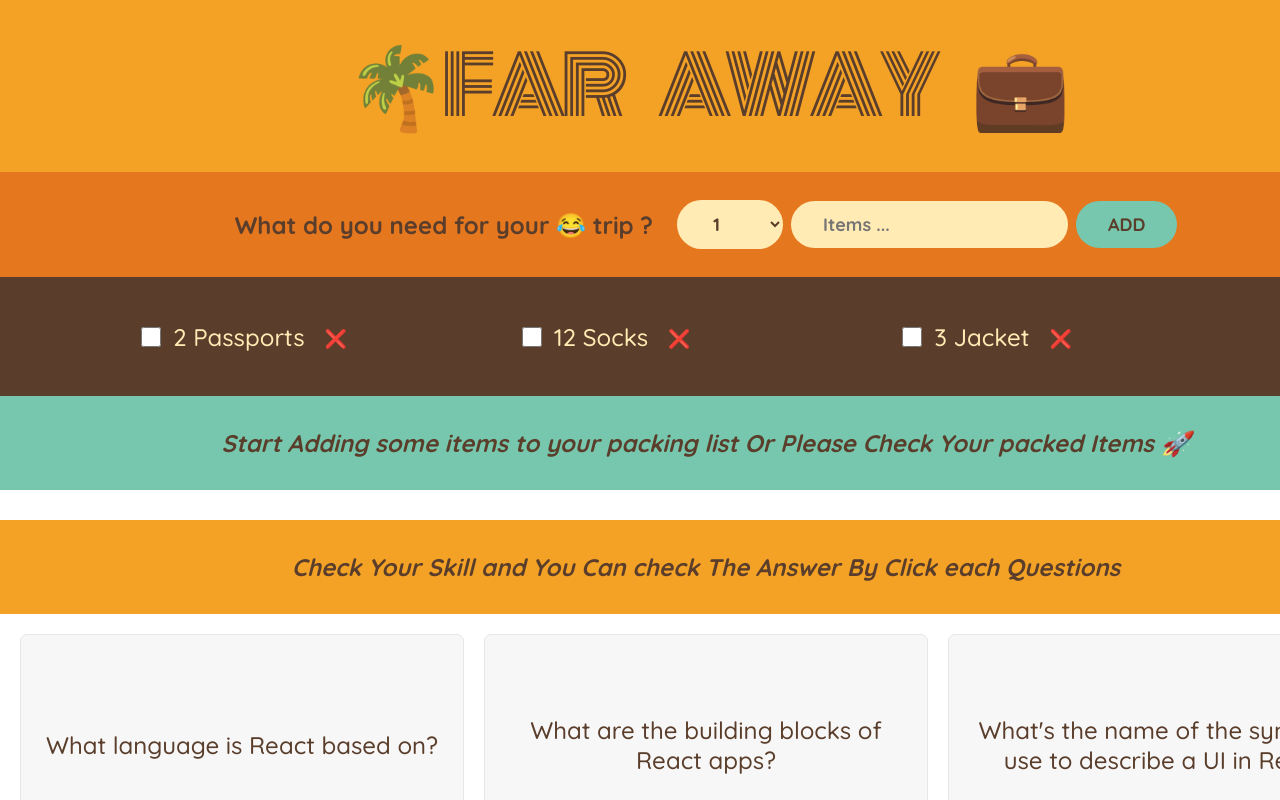
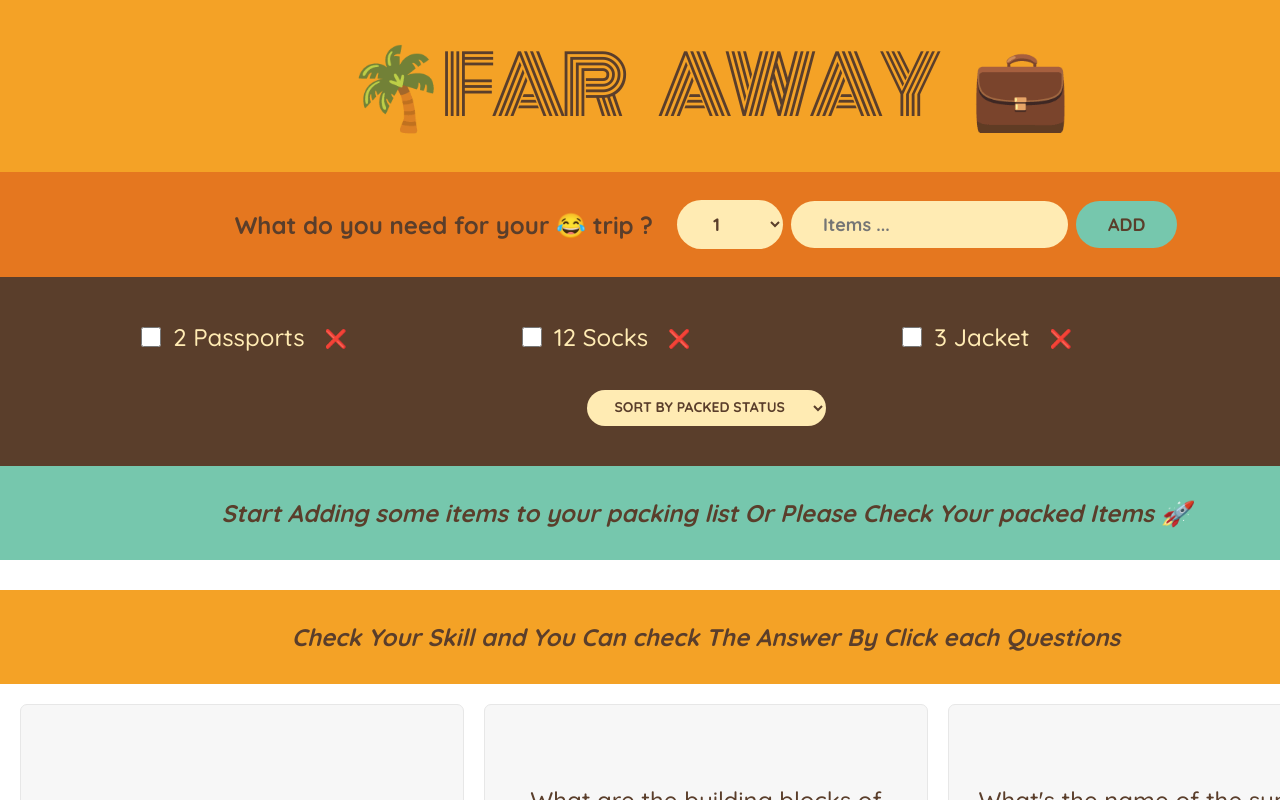
Before and after one commit to challelign/travel-list, a React (Create React App) app: page / in a window 1280 px wide. Shown: the top 800 px of the page. Built offline with nearby package versions, Linux system fonts and the light colour scheme.

Commit message:
sort by input, description and packed are completed using derived state

```diff
--- a/src/components/PackingList.jsx
+++ b/src/components/PackingList.jsx
@@ -1,11 +1,28 @@
-import React from "react";
+import React, { useState } from "react";
 import Item from "./Item";
 
 const PackingList = ({ items, onDeleteItem, onToggleItem }) => {
+	const [sortBy, setSortBy] = useState("packed");
+
+	let sortedItems;
+	if (sortBy === "input") {
+		sortedItems = items;
+	}
+
+	if (sortBy === "description") {
+		sortedItems = items
+			.slice()
+			.sort((a, b) => a.description.localeCompare(b.description));
+	}
+	if (sortBy === "packed") {
+		sortedItems = items
+			.slice()
+			.sort((a, b) => Number(a.packed) - Number(b.packed));
+	}
 	return (
 		<div className="list">
 			<ul>
-				{items.map((item) => (
+				{sortedItems.map((item) => (
 					<Item
 						item={item}
 						onDeleteItem={onDeleteItem}
@@ -14,6 +31,14 @@
 					/>
 				))}
 			</ul>
+
+			<div className="action">
+				<select value={sortBy} onChange={(e) => setSortBy(e.target.value)}>
+					<option value="input">Sort by input order </option>
+					<option value="description">Sort by description</option>
+					<option value="packed">Sort by packed status </option>
+				</select>
+			</div>
 		</div>
 	);
 };
```
